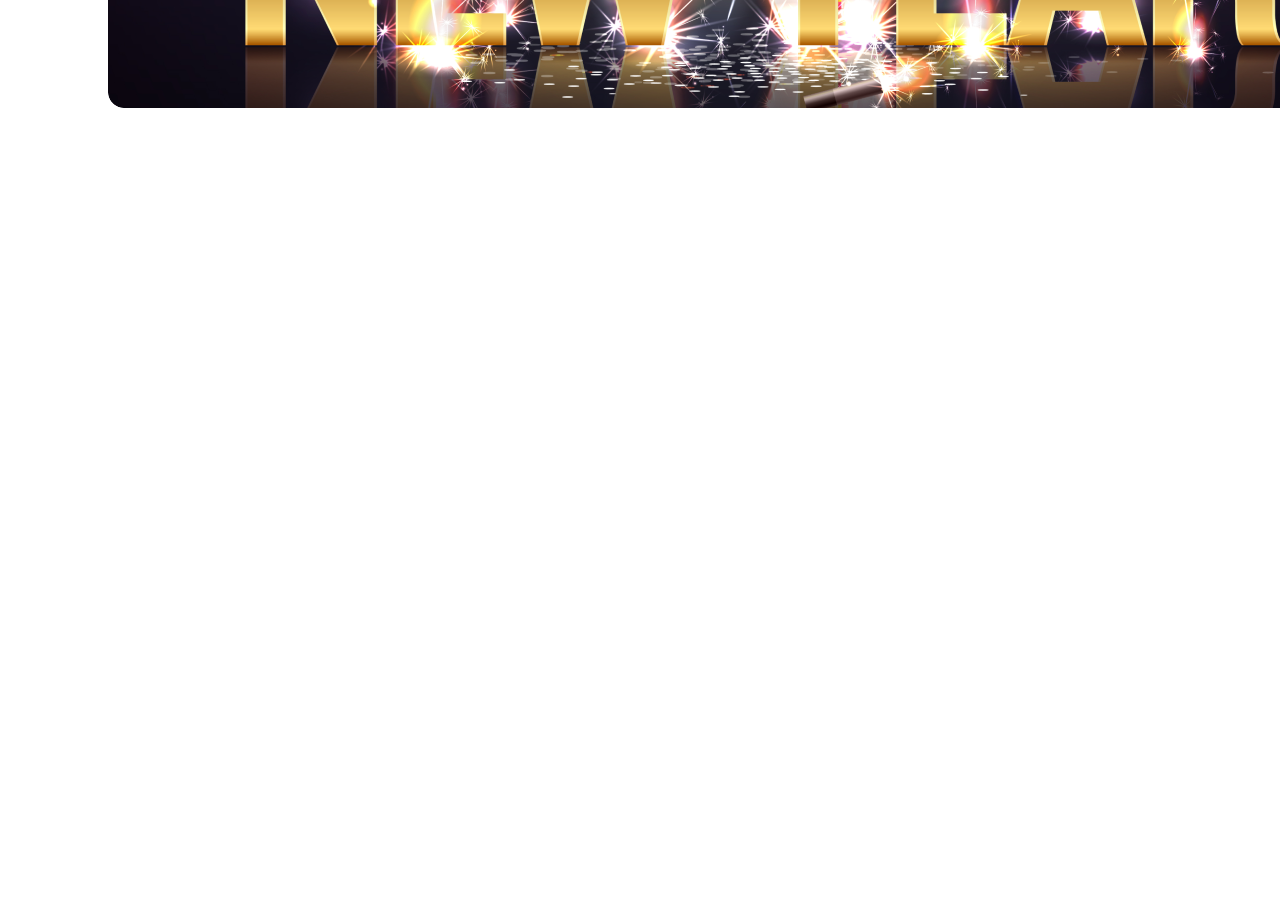
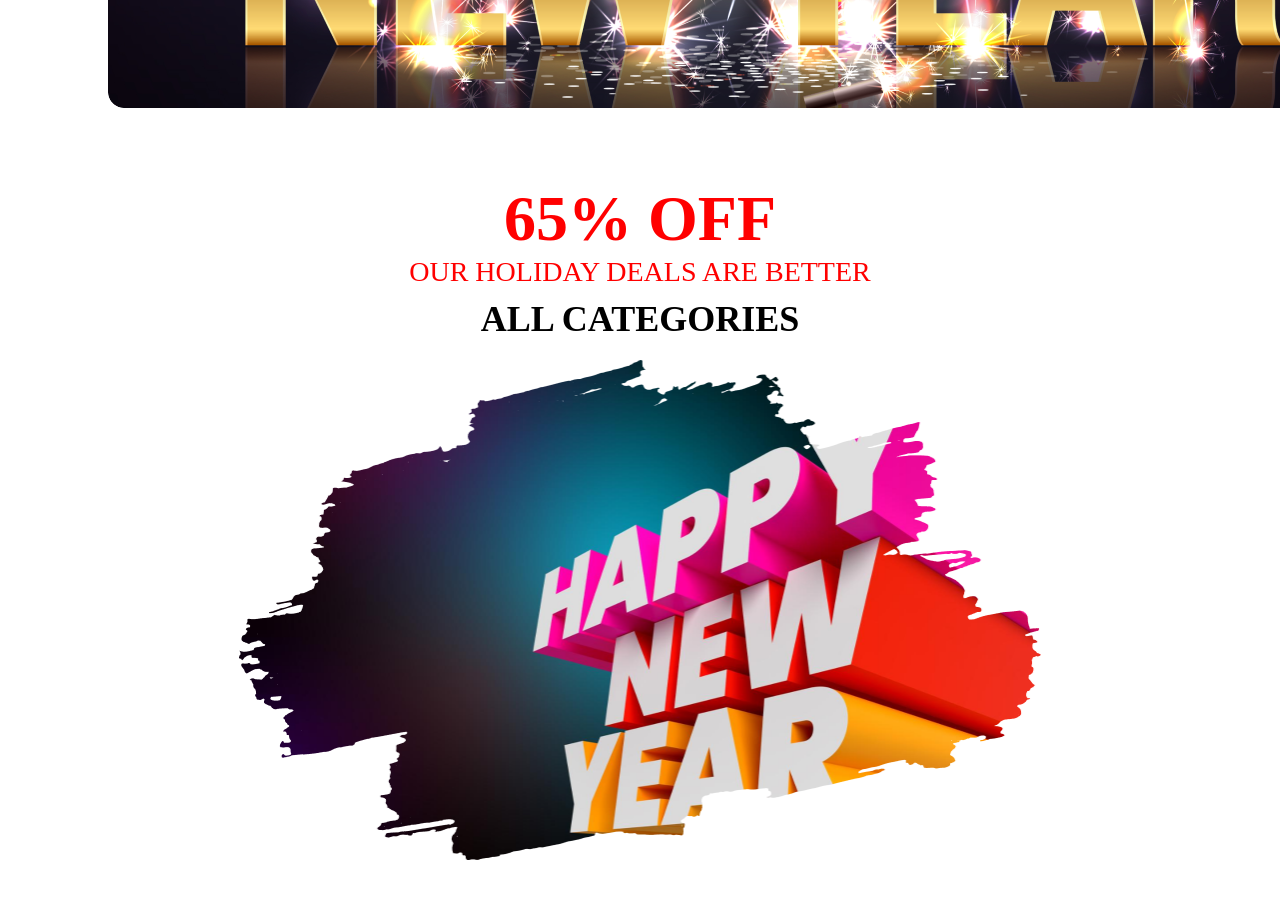
Before and after one commit to tahmeed-35/New-Year-B9A1, a plain HTML site: page index.html in a window 1280 px wide. Shown: the part 502-1400 px from the top of the page. Before the commit the page ends 800 px from the top, so only its background shows below. Drawn offline with Linux system fonts and the light colour scheme.

Commit message:
Offer Added

```diff
--- a/index.html
+++ b/index.html
@@ -17,10 +17,16 @@
 </section>
 
 
-    <!-- Offer Section -->
-    <section id="offer">
-        <!-- Offer content will go here -->
-    </section>
+   <!-- Offer Section -->
+<section id="offer">
+    <div class="offer-content">
+        <h6 style="color: red;">65% OFF</h6>
+        <h7 style="color: red;">OUR HOLIDAY DEALS ARE BETTER</h7>
+        <h5 style="color: black;">ALL CATEGORIES</h5>
+        <img src="images/New Year Photo.png" alt="Offer Image">
+    </div>
+</section>
+
 
     <!-- Party Section -->
     <section id="party">
--- a/styles.css
+++ b/styles.css
@@ -28,3 +28,48 @@
     margin-top:0;
     line-height: 1;
 }
+
+/* Offer Section Styles */
+#offer {
+    width: 802px;
+    height: 806px;
+    margin: 0 auto;
+    text-align: center;
+}
+
+/* Offer Content Styles */
+.offer-content {
+    display: flex;
+    flex-direction: column;
+    justify-content: center;
+    align-items: center;
+    height: 100%;
+}
+
+.offer-content h6,
+.offer-content h7,
+.offer-content h5 {
+    margin: 0;
+}
+
+.offer-content h6 {
+    color: red;
+    font-size: 64px; /* Adjust font size as needed */
+}
+
+.offer-content h7 {
+    color: red;
+    font-size: 28px; /* Adjust font size as needed */
+}
+
+.offer-content h5 {
+    color: black;
+    font-size: 36px; /* Adjust font size as needed */
+    margin-top: 10px; /* Adjust spacing as needed */
+}
+
+.offer-content img {
+    max-width: 100%;
+    max-height: 100%;
+    margin-top: 20px; /* Adjust spacing as needed */
+}
```
